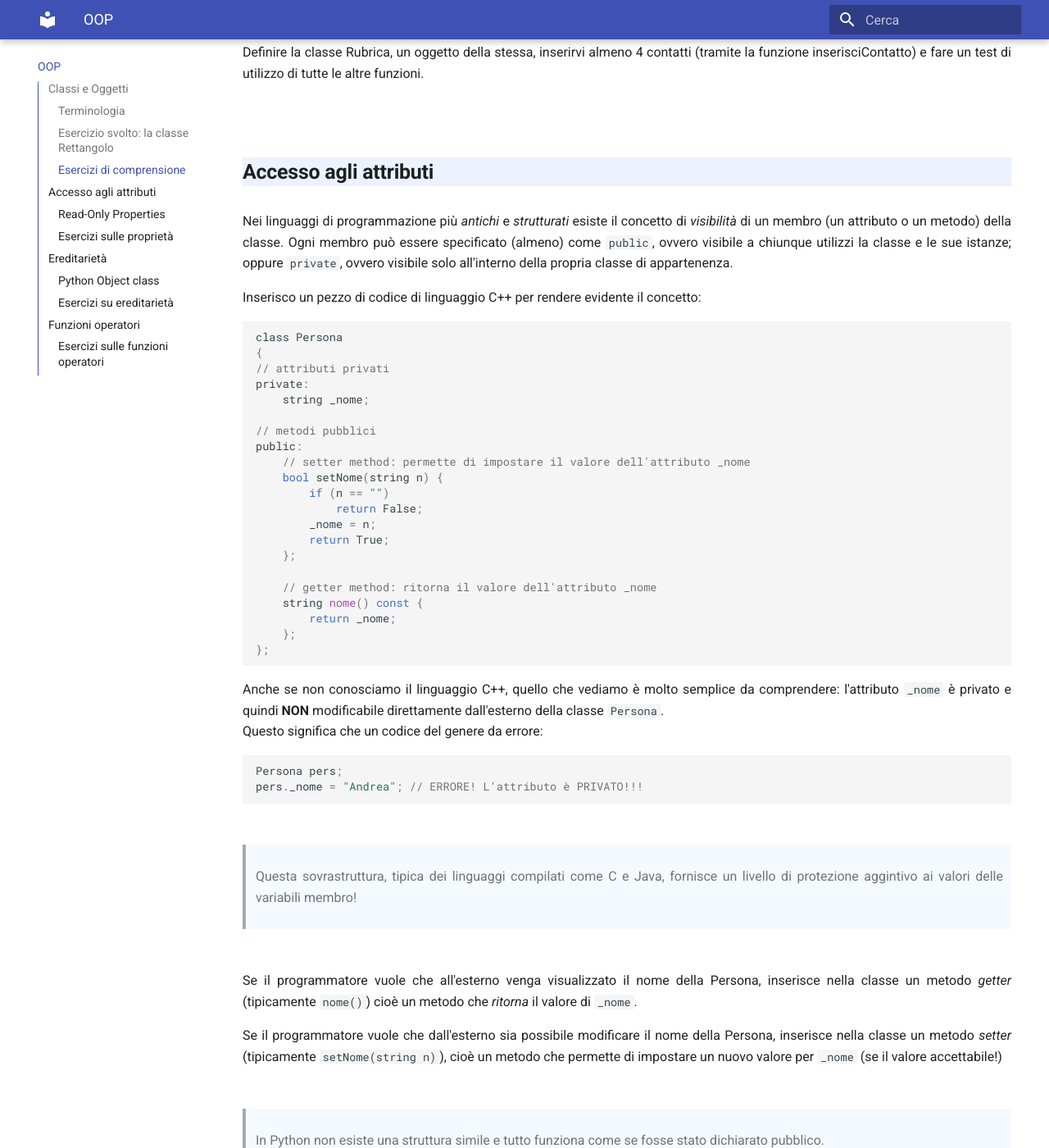
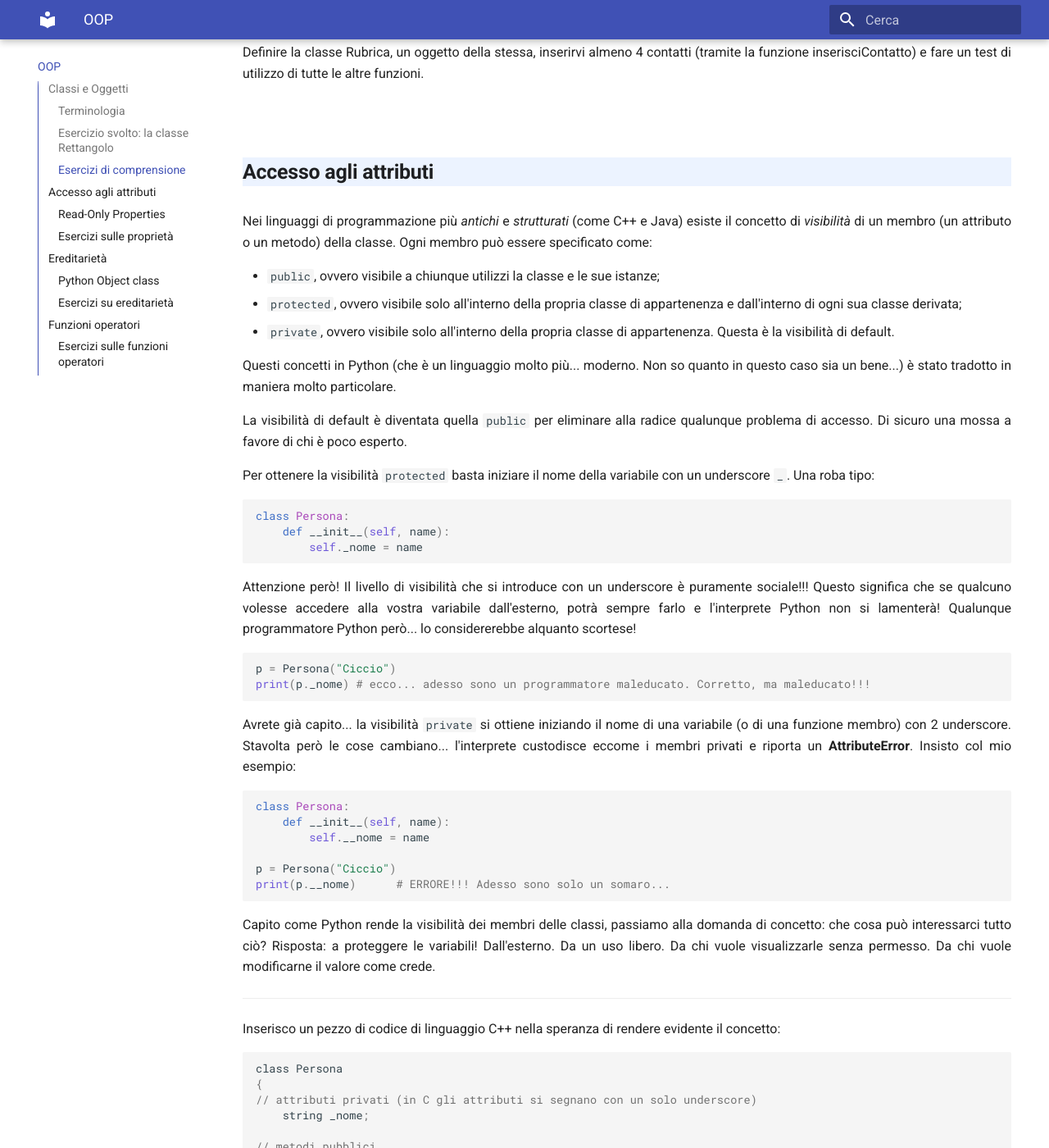
Before and after one commit to adjamhub/pyhandouts, an MkDocs documentation site: the page built from docs/OOP.md, in a window 1280 px wide and 1400 px high, scrolled down 10839 px. Shown: the whole window at 82% size. Built offline with MkDocs 1.6.1 and Material for MkDocs 9.7.7, drawn with Linux system fonts in a browser that asks for light colours; emoji names are drawn with the system emoji font; some of the changed text lies outside the part shown.

Commit message:
OOP encapsulation upgrade

````diff
--- a/docs/OOP.md
+++ b/docs/OOP.md
@@ -568,17 +568,57 @@ Definire la classe Rubrica, un oggetto della stessa, inserirvi almeno 4 contatti
 <!-- ################################################################################################# -->
 ## Accesso agli attributi
 
-Nei linguaggi di programmazione più *antichi* e *strutturati* esiste il concetto di *visibilità* di un membro (un attributo o un metodo)
-della classe. Ogni membro può essere specificato (almeno) come `public`, ovvero visibile a chiunque utilizzi la classe e le sue istanze;
-oppure `private`, ovvero visibile solo all'interno della propria classe di appartenenza.
+Nei linguaggi di programmazione più *antichi* e *strutturati* (come C++ e Java) esiste il concetto di *visibilità* di un membro (un attributo o un metodo)
+della classe. Ogni membro può essere specificato come:
 
-Inserisco un pezzo di codice di linguaggio C++ per rendere evidente il concetto:
+- `public`, ovvero visibile a chiunque utilizzi la classe e le sue istanze;
+- `protected`, ovvero visibile solo all'interno della propria classe di appartenenza e dall'interno di ogni sua classe derivata;
+- `private`, ovvero visibile solo all'interno della propria classe di appartenenza. Questa è la visibilità di default.
+
+
+Questi concetti in Python (che è un linguaggio molto più... moderno. Non so quanto in questo caso sia un bene...) è stato tradotto in maniera molto particolare.
+
+La visibilità di default è diventata quella `public` per eliminare alla radice qualunque problema di accesso. Di sicuro una mossa a favore di chi è poco esperto.
+
+Per ottenere la visibilità `protected` basta iniziare il nome della variabile con un underscore `_`. Una roba tipo:
+
+```python
+class Persona:
+    def __init__(self, name):
+        self._nome = name
+```
+
+Attenzione però! Il livello di visibilità che si introduce con un underscore è puramente sociale!!! Questo significa che se qualcuno volesse accedere alla vostra
+variabile dall'esterno, potrà sempre farlo e l'interprete Python non si lamenterà! Qualunque programmatore Python però... lo considererebbe alquanto scortese!
+
+```python
+p = Persona("Ciccio")
+print(p._nome) # ecco... adesso sono un programmatore maleducato. Corretto, ma maleducato!!!
+```
+
+Avrete già capito... la visibilità `private` si ottiene iniziando il nome di una variabile (o di una funzione membro) con 2 underscore. Stavolta però le cose cambiano...
+l'interprete custodisce eccome i membri privati e riporta un **AttributeError**. Insisto col mio esempio:
+
+```python
+class Persona:
+    def __init__(self, name):
+        self.__nome = name
+
+p = Persona("Ciccio")
+print(p.__nome)      # ERRORE!!! Adesso sono solo un somaro...
+```
+
+Capito come Python rende la visibilità dei membri delle classi, passiamo alla domanda di concetto: che cosa può interessarci tutto ciò? Risposta: a proteggere le variabili!
+Dall'esterno. Da un uso libero. Da chi vuole visualizzarle senza permesso. Da chi vuole modificarne il valore come crede.
+
+---------------------------------------------------------------------------------------------------------
+
+Inserisco un pezzo di codice di linguaggio C++ nella speranza di rendere evidente il concetto:
 
 ```c
 class Persona
 {
-// attributi privati
-private:
+// attributi privati (in C gli attributi si segnano con un solo underscore)
     string _nome;
 
 // metodi pubblici
@@ -608,7 +648,7 @@ pers._nome = "Andrea"; // ERRORE! L'attributo è PRIVATO!!!
 ```
 
 > Questa sovrastruttura, tipica dei linguaggi compilati come C e Java,
-> fornisce un livello di protezione aggintivo ai valori delle variabili membro!
+> fornisce un livello di protezione aggiuntivo ai valori delle variabili membro!
 
 Se il programmatore vuole che all'esterno venga visualizzato il nome della Persona, inserisce nella classe un metodo *getter* (tipicamente `nome()`)
 cioè un metodo che *ritorna* il valore di `_nome`.
@@ -616,24 +656,18 @@ cioè un metodo che *ritorna* il valore di `_nome`.
 Se il programmatore vuole che dall'esterno sia possibile modificare il nome della Persona, inserisce nella classe un metodo *setter* (tipicamente `setNome(string n)`),
 cioè un metodo che permette di impostare un nuovo valore per `_nome` (se il valore  accettabile!)
 
+---------------------------------------------------------------------------------------------------------
 
-> In Python non esiste una struttura simile e tutto funziona come se fosse stato dichiarato pubblico.
 
-A dire la verità, una struttura simile esiste, ma è... *sociale*!!! Mi spiego meglio...
-
-> In Python i membri di una classe i cui nomi iniziano con underscore `_` sono considerati privati!!
-
-Insisto sul concetto... sono ***considerati*** privati! Dalle persone! L'interprete Python li considera come
-qualunque altra variabile... non li *protegge*!!!
-
-Per ottenere una struttura analoga (ovvero... *simile*, **NON** *uguale*) si utilizza un concetto chiamato **Python properties**
-(o per farla anche più inutilmente difficile, il **Python @property decorator**)
+Nel linguaggio Python esiste uno strumento che permette una implementazione analoga (ovvero... *simile*, **NON** *uguale*) a questo livello di protezione
+delle variabili che si definisce il **Python @property decorator**.
 
 Un codice funzionalmente analogo a quello sopra in `C++`, che scriviamo in `Python`, potrebbe essere fatto così:
 
 ```python
 class Persona:
     def __init__(self, name):
+        # funziona anche se usi il livello private con il doppio underscore, però poi potresti avere problemi con l'ereditarietà.
         self._nome = name
 
     @property
````
Also changed, not shown: other parts of docs/OOP.md (+1 -1 lines), docs/basics/103_iter.md (+6 -13 lines).
